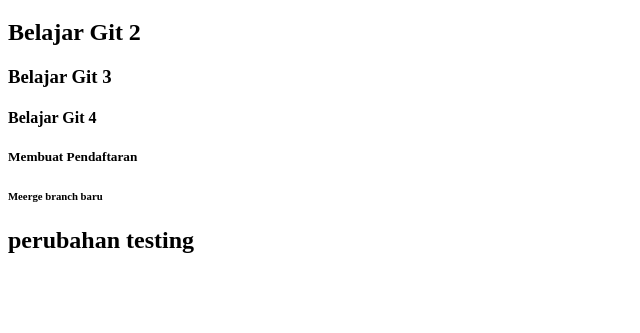
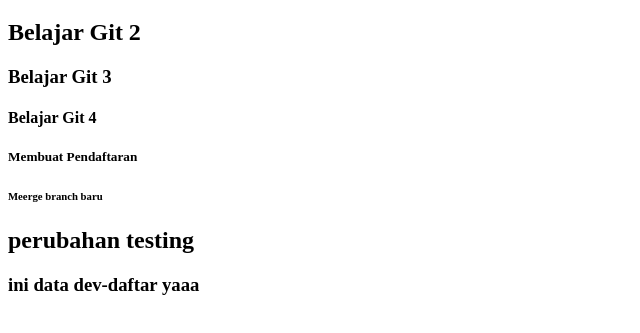
Before and after one commit to triowibowo21/HTML_Dasar, a plain HTML site: page index.html in a window 1280 px wide. Shown: the part 61-394 px from the top of the page, without its empty margins (0-640 px from the left). Drawn offline with Linux system fonts and the light colour scheme.

Commit message:
update h3 in index.html

```diff
--- a/index.html
+++ b/index.html
@@ -12,5 +12,6 @@
         <h5>Membuat Pendaftaran</h5>
         <h6>Meerge branch baru</h6>
         <h2>perubahan testing</h2>
+        <h3>ini data dev-daftar yaaa</h3>
     </body>
 </html>
```
